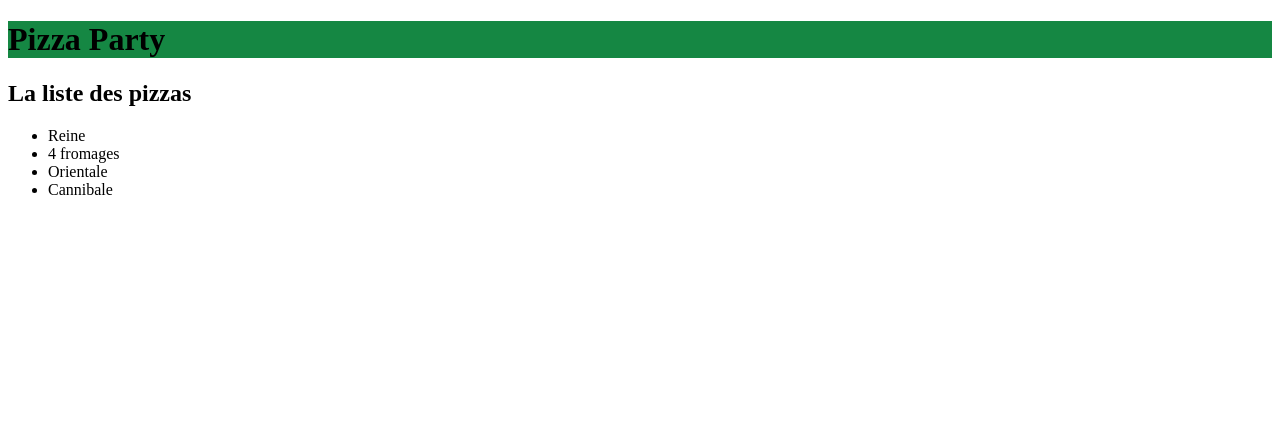
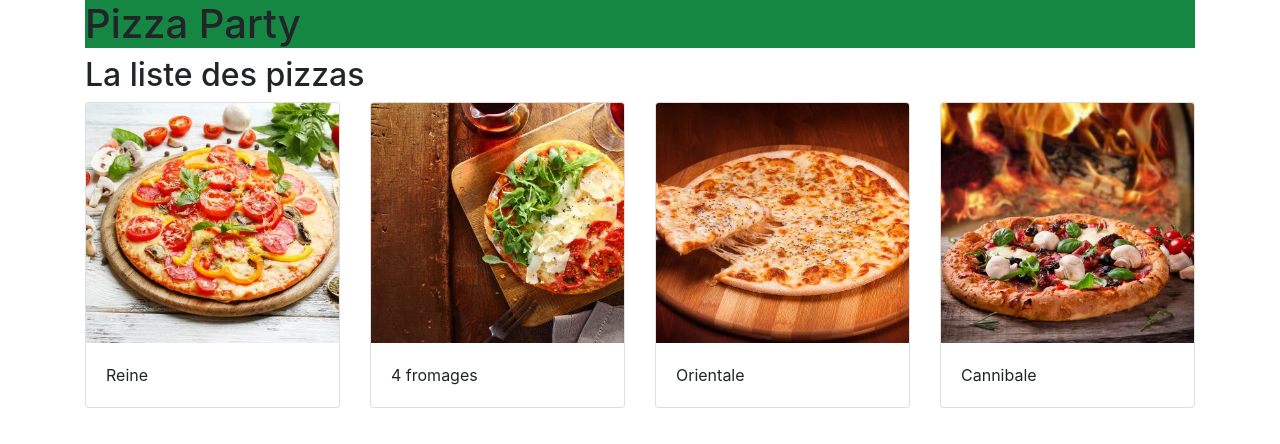
Before and after one commit to cda-cambrai/pizzaparty, an Angular app: page / in a window 1280 px wide. Shown: the top 444 px of the page. Built offline with nearby package versions, Linux system fonts and the light colour scheme.

Commit message:
Installation de Bootstrap

```diff
--- a/angular.json
+++ b/angular.json
@@ -28,6 +28,7 @@
               "src/assets"
             ],
             "styles": [
+              "node_modules/bootstrap/scss/bootstrap.scss",
               "src/styles.scss"
             ],
             "scripts": []
--- a/package.json
+++ b/package.json
@@ -19,6 +19,7 @@
     "@angular/platform-browser": "~11.0.4",
     "@angular/platform-browser-dynamic": "~11.0.4",
     "@angular/router": "~11.0.4",
+    "bootstrap": "^4.5.3",
     "rxjs": "~6.6.0",
     "tslib": "^2.0.0",
     "zone.js": "~0.10.2"
--- a/src/app/app.component.html
+++ b/src/app/app.component.html
@@ -1,3 +1,5 @@
-<h1>{{ title }}</h1>
+<div class="container">
+    <h1>{{ title }}</h1>
 
-<app-pizza-list></app-pizza-list>
+    <app-pizza-list></app-pizza-list>
+</div>
--- a/src/app/pizza-list/pizza-list.component.html
+++ b/src/app/pizza-list/pizza-list.component.html
@@ -1,9 +1,14 @@
 <h2>La liste des pizzas</h2>
-<ul>
-    <li *ngFor="let pizza of mesPizzas" (click)="onSelect(pizza)">
-        {{ pizza.name }}
-    </li>
-</ul>
+<div class="row">
+    <div class="col-lg-3" *ngFor="let pizza of mesPizzas" (click)="onSelect(pizza)">
+        <div class="card">
+            <img class="card-img-top" [src]="'assets/img/pizzas/' + pizza.image" [alt]="pizza.name">
+            <div class="card-body">
+                {{ pizza.name }}
+            </div>
+        </div>
+    </div>
+</div>
 
 <!-- La div apparait seulement si maSuperPizza est sélectionnée -->
 <div *ngIf="maSuperPizza">
```
Also changed, not shown: 1 other file (tests, documents, lock files or other folders).
